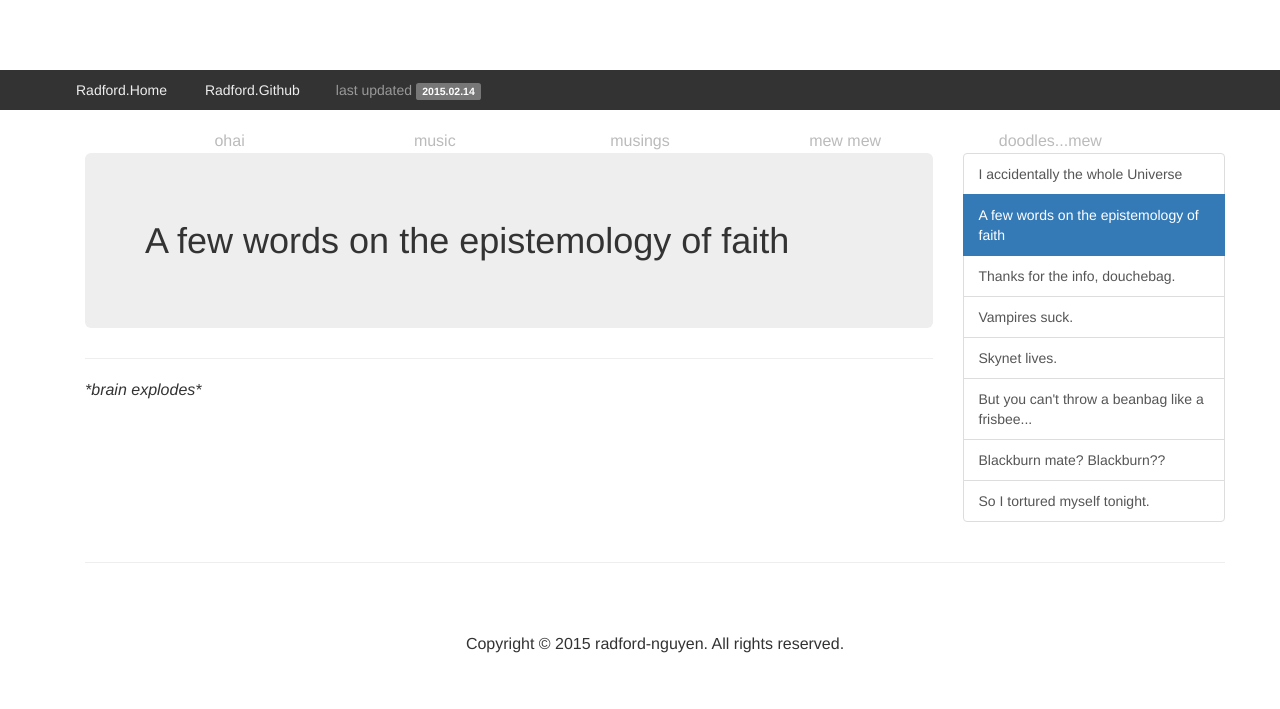
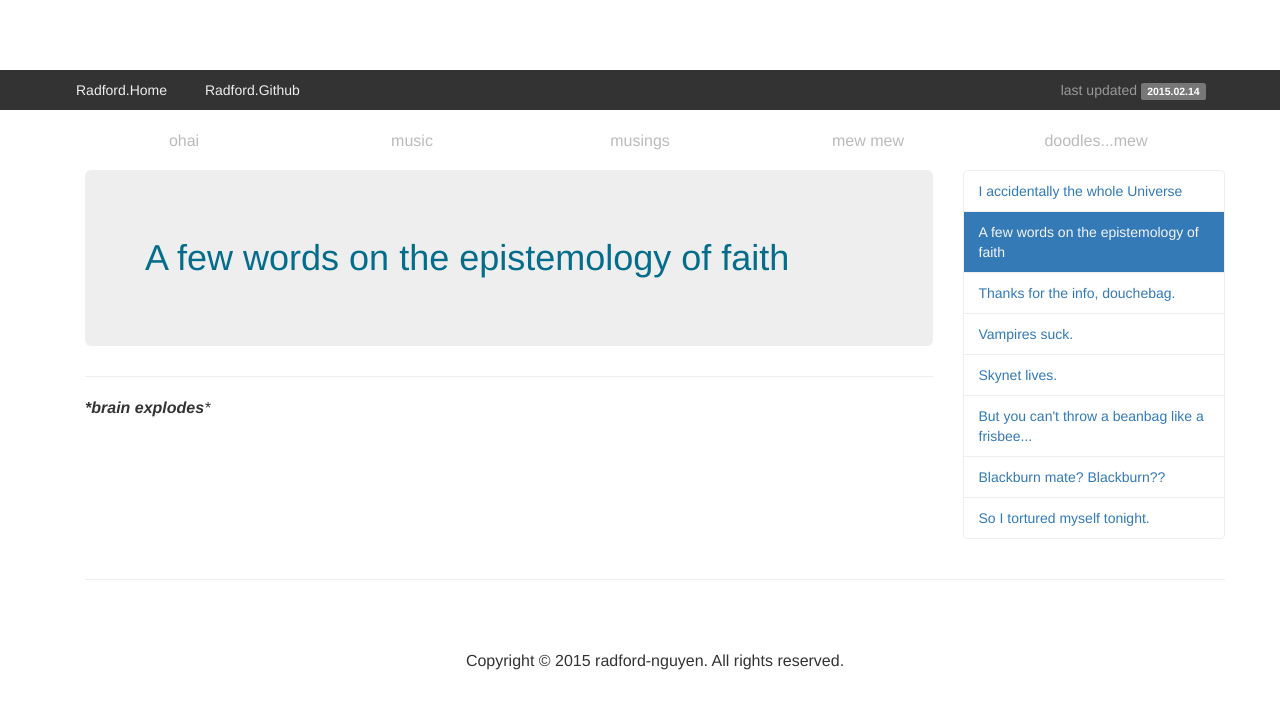
Before and after one commit to radford-nguyen/homepage, a Jekyll site: the page built from _posts/musings/2009-01-28-a-few-words-on-the-epistemology-of-faith.md, in a window 1280 px wide. Shown: the top 709 px of the page. Built offline with Jekyll 4.4.1, drawn with Linux system fonts in a browser that asks for light colours; nearby versions of some CDN libraries.

Commit message:
still tweaking the musing layout style

```diff
--- a/_includes/main-nav.html
+++ b/_includes/main-nav.html
@@ -4,7 +4,7 @@
         {% assign nav_list = site.topbar %}
         {% include nav_list %}
         <li class="divider-vertical"></li>
-        <li>
+        <li class="pull-right">
           last updated
           <span class="label" style="background:#777">{{ site.time | date: "%Y.%m.%d" }}</span>
         </li>
--- a/_posts/musings/2009-01-28-a-few-words-on-the-epistemology-of-faith.md
+++ b/_posts/musings/2009-01-28-a-few-words-on-the-epistemology-of-faith.md
@@ -6,4 +6,4 @@ category: musings
 tags: [musings]
 ---
 
-_*brain explodes*_
+_***brain explodes***_
--- a/assets/themes/minimalist/css/custom.css
+++ b/assets/themes/minimalist/css/custom.css
@@ -170,7 +170,6 @@ h3 {margin:0px 0 10px 0}
   margin-bottom:10px;
 }
 #navbar ul {
-  width:90%;
   margin:0 auto;
   list-style:none;
   padding:10px 0;
@@ -188,8 +187,10 @@ h3 {margin:0px 0 10px 0}
   color:#bbb;
 }
 #navbar ul a.active {
+  z-index:1;
   background-color:#eee;
-  color:#046d8b;
+  /*color:#046d8b;*/
+  color:#777;
 }
 
 
@@ -262,6 +263,36 @@ div img{margin:auto;display:block}
 .jumbotron h1 {
   font-size: 36px;
 }
+.jumbotron {
+  z-index:0;
+  color:#046D8B;
+  background-color:#eee;
+}
+
+.list-group-item.active,
+.list-group-item.active:focus,
+.list-group-item.active:hover {
+  z-index:2;
+  background-color:#337ab7;
+  color:#f5f5f5;
+  border-color:#eee;
+}
+a.list-group-item,
+a.list-group-item:focus,
+a.list-group-item:hover {
+  color:#337ab7;
+}
+.list-group-item {
+  border-color:#eee;
+}
+
+.row {
+  margin-top:20px;
+}
+p.pull-right {
+  background-color:none;
+}
+
 
 @media screen and (min-width:768px) {
 .jumbotron { padding:48px 0; }
```
